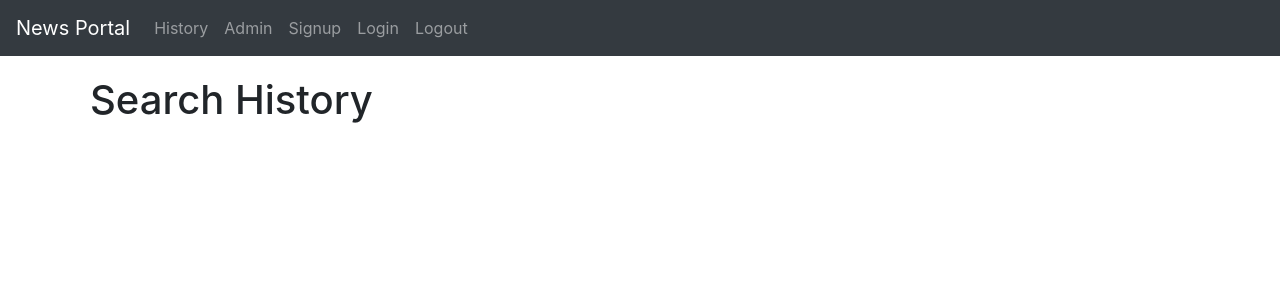
After one commit to Gaurav41/news-portal, a Django app: page /search_history/ in a window 1280 px wide. The commit adds this page. Shown: the top 300 px of the page. Run offline with Django 4.2, Linux system fonts and the light colour scheme; the visitor is signed in with stand-in values (Sample User, id 1); data that the repository does not hold is empty; some libraries are stand-ins or nearby versions.

Commit message:
search history functionality added

```diff
--- a/app/urls.py
+++ b/app/urls.py
@@ -7,6 +7,8 @@ urlpatterns = [
     path('signup/', views.signup, name='signup'),
     path('login/', views.login_view, name='login_view'),
     path('logout/', views.logout_view, name='logout_view'),
-
+    path('search_history/', views.search_history, name='search_history'),
+    path('history_result/<keyword>', views.history_result, name="history_result"),
+    path('delete_search/<keyword>', views.delete_search, name='delete_search'),
 
 ]
--- a/app/views.py
+++ b/app/views.py
@@ -1,5 +1,5 @@
 from datetime import datetime, timedelta
-from django.shortcuts import render, redirect
+from django.shortcuts import render, redirect,get_object_or_404
 from django.http import HttpResponse
 from dotenv import load_dotenv
 import os
@@ -8,6 +8,7 @@ from django.contrib.auth.forms import UserCreationForm, AuthenticationForm
 from django.contrib.auth import login, logout
 from .models import SearchHistory, SearchResult
 from django.utils import timezone
+
 
 load_dotenv()
 
@@ -80,6 +81,24 @@ def search_news(keywords):
     data = response.json()
     return data
 
+def search_history(request):
+    logged_in_user = request.user
+    searches = SearchHistory.objects.filter(user=logged_in_user).order_by('-date')
+    return render(request, 'search_history.html', {'searches': searches})
+
+
+def history_result(request, keyword):
+    history_result = SearchHistory.objects.filter(user=request.user, query=keyword)
+    search_data = SearchResult.objects.filter(search=history_result.first())
+    data = search_data.first().search_result
+    return render(request, 'view_history_result.html', {'data': data})
+
+
+def delete_search(request, keyword):
+    search = get_object_or_404(SearchHistory, query=keyword,user=request.user)
+    search.delete()
+    return redirect('search_history')
+
 
 def signup(request):
     ''' Register new user and after successful registration redirect user to login page '''
--- a/templates/core/base.html
+++ b/templates/core/base.html
@@ -6,7 +6,7 @@
     <meta name="viewport" content="width=device-width, initial-scale=1, shrink-to-fit=no" />
     <title>
       {% block title %}
-      {% endblock %}
+      {% endblock %}| NewsPortal
     </title>
     <link rel="stylesheet" href="https://cdn.jsdelivr.net/npm/bootstrap@4.0.0/dist/css/bootstrap.min.css" integrity="sha384-Gn5384xqQ1aoWXA+058RXPxPg6fy4IWvTNh0E263XmFcJlSAwiGgFAW/dAiS6JXm" crossorigin="anonymous" />
     <link rel="stylesheet" href="{% static 'css/styles.css' %}" />
@@ -17,8 +17,7 @@
     <button class="navbar-toggler" type="button" data-toggle="collapse" data-target="#navbarNavAltMarkup" aria-controls="navbarNavAltMarkup" aria-expanded="false" aria-label="Toggle navigation"><span class="navbar-toggler-icon"></span></button>
     <div class="collapse navbar-collapse" id="navbarNavAltMarkup">
       <div class="navbar-nav">
-        <a class="nav-item nav-link active" href="#">Home <span class="sr-only">(current)</span></a>
-        <a class="nav-item nav-link" href="#">History</a>
+        <a class="nav-item nav-link" href="/search_history">History</a>
         <a class="nav-item nav-link" href="/admin">Admin</a>
         <a class="nav-item nav-link" href="/signup">Signup</a>
         <a class="nav-item nav-link" href="/login">Login</a>
--- /dev/null
+++ b/templates/search_history.html
@@ -0,0 +1,24 @@
+{% extends 'core/base.html' %}
+{% block title %}Search History{% endblock %}
+{% block body %}
+  <div class="container">
+
+    <div class="result-container">
+        <h1>Search History</h1>
+        <ul>
+            {% for search in searches %}
+                <li>
+                    Keywods: {{ search.query }}<br>
+                    Time: {{ search.date }}<br>
+                    <a href="{% url 'history_result' search.query  %}">View Results</a>
+
+                    <a href="{% url 'delete_search' search.query  %}">| Delete</a>
+                    {% comment %} <a href="{% url 'search_results' search.id %}">View Results</a> {% endcomment %}
+
+                </li>
+            {% endfor %}
+        </ul>
+      <div>
+    </div>
+  </div>
+{% endblock %}
```
Also changed, not shown: templates/index.html (+4 -25 lines), templates/search_result.html (added, +13 -0 lines), templates/view_history_result.html (added, +12 -0 lines).
